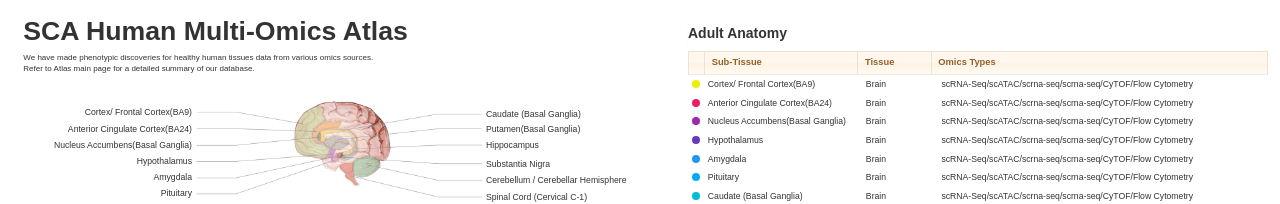
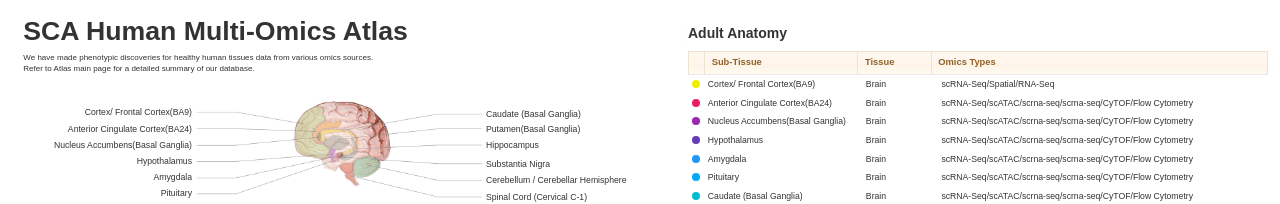
Before and after one commit to scatlas/scatlas.github.io, a plain HTML site: page index.html in a window 1280 px wide. Shown: the top 204 px of the page. Drawn offline with nearby package versions, Linux system fonts and the light colour scheme.

Commit message:
Update index.html

```diff
--- a/index.html
+++ b/index.html
@@ -487,7 +487,7 @@
                         <td><i style=" background-color: #eeee00;"></i></td>
                         <td><a style="color: #333;" target="_blank" href="https://www.singlecellanalyst.org/atlas/adult_brain/cortex-frontal-cortex-ba9/scrna-seq">Cortex/ Frontal Cortex(BA9)</a></td>
                         <td><a style="color: #333;" target="_blank" href="https://www.singlecellanalyst.org/atlas/adult_brain/cortex-frontal-cortex-ba9/scrna-seq">Brain</a></td>
-                        <td><a style="color: #333;" target="_blank" href="https://www.singlecellanalyst.org/atlas/adult_brain/cortex-frontal-cortex-ba9/scrna-seq">scRNA-Seq/scATAC/scrna-seq/scrna-seq/CyTOF/Flow Cytometry</a></td>
+                        <td><a style="color: #333;" target="_blank" href="https://www.singlecellanalyst.org/atlas/adult_brain/cortex-frontal-cortex-ba9/scrna-seq">scRNA-Seq</a>/<a style="color: #333;" target="_blank" href="https://www.singlecellanalyst.org/atlas/adult_brain/cortex-frontal-cortex-ba9/spatial">Spatial</a>/<a style="color: #333;" target="_blank" href="https://www.singlecellanalyst.org/atlas/adult_brain/cortex-frontal-cortex-ba9/rna-seq">RNA-Seq</a></td>
                     </tr>
                     <tr attr-id="2">
                         <td><i style=" background-color: #e91e63;"></i></td>
```
